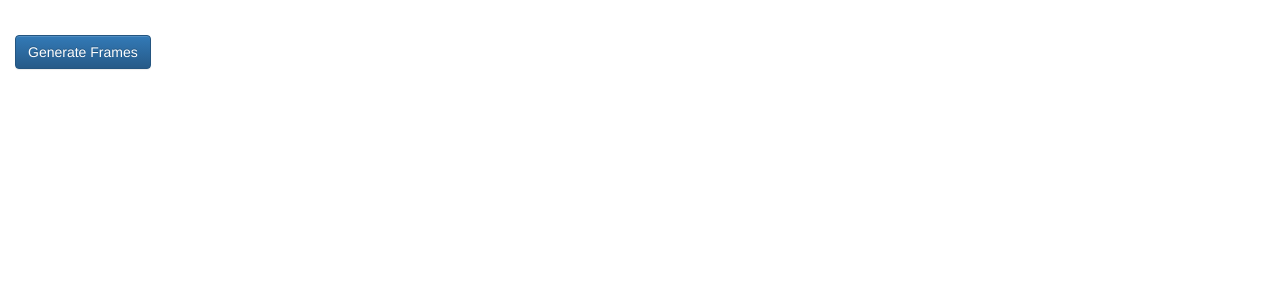
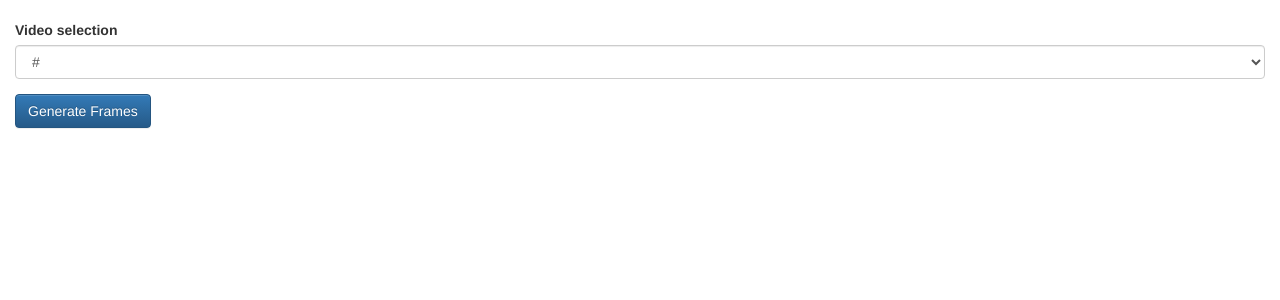
Before and after one commit to JungesAngebot/thumbnail-extractor, a Flask app: template templates/index.html in a window 1280 px wide. Shown: the part 51-351 px from the top of the page. Run offline with Flask 2, Linux system fonts and the light colour scheme; the template is opened without the code that fills it: most values are stand-ins (such as "Sample title", 1, 10 or a date in 2020); some libraries are stand-ins or nearby versions.

Commit message:
- simple form for displaying all videos

```diff
--- a/templates/index.html
+++ b/templates/index.html
@@ -4,9 +4,14 @@
     <div class="container-fluid">
         <div class="row">
             <div class="col-lg-12">
-                <form>
+                <form method="post" action="{{ url_for('frontend.show_index_page') }}">
                     <div class="form-group">
-
+                        <label for="video-selection">Video selection</label>
+                        <select class="form-control" id="video-selection">
+                            {% for video in videos %}
+                                <option value="{{ video.static_url_ref }}">{{ video.static_url_ref }}</option>
+                            {% endfor %}
+                        </select>
                     </div>
                     <button type="submit" class="btn btn-primary">Generate Frames</button>
                 </form>
```
